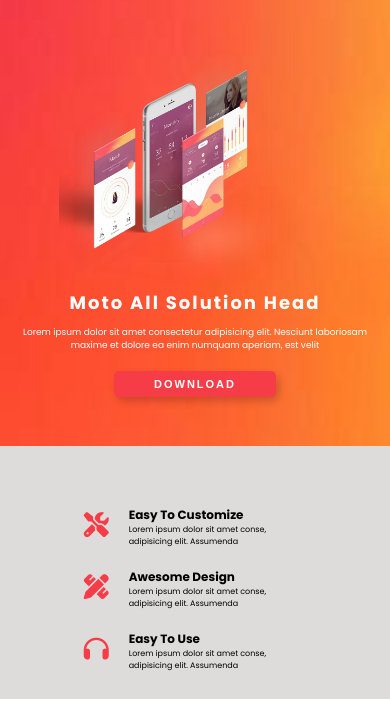
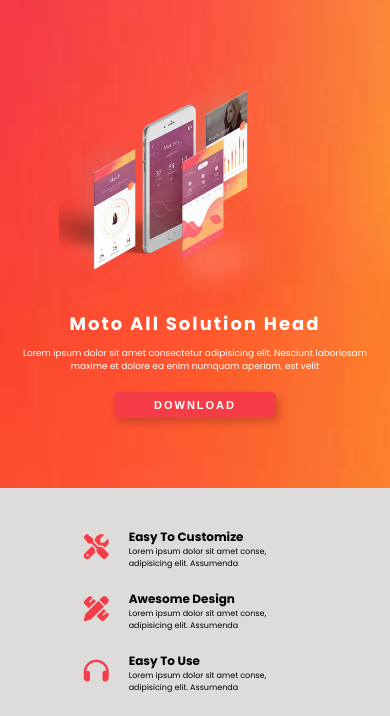
Before and after one commit to AQSA-964/Landing-Page, a plain HTML site: page index.html in a window 390 px wide. Shown: the part 53-769 px from the top of the page. Drawn offline with nearby package versions, Linux system fonts and the light colour scheme; a web font is replaced by a local one.

Commit message:
make changes in project file

```diff
--- a/style.css
+++ b/style.css
@@ -534,7 +534,7 @@ article {
 	}
 
 	.sec-1 {
-		height: 55vh;
+		height: 60vh;
 	}
 	.sec-inner {
 		flex-direction: column;
@@ -556,10 +556,10 @@ article {
 	}
 
 	.sec-2 {
-		padding-top: 50px;
+		padding-top: 30px;
 		flex-direction: column;
 		align-items: center;
-		height: 30vh;
+		height: 40vh;
 	}
 	.sec-2 .box {
 		width: 100%;
@@ -579,7 +579,7 @@ article {
 		flex-direction: column-reverse;
 		align-items: center;
 		justify-content: start;
-		height: 60vh;
+		height: 70vh;
 		padding-top: 20px;
 	}
 
```
Also changed, not shown: 1 other file.
